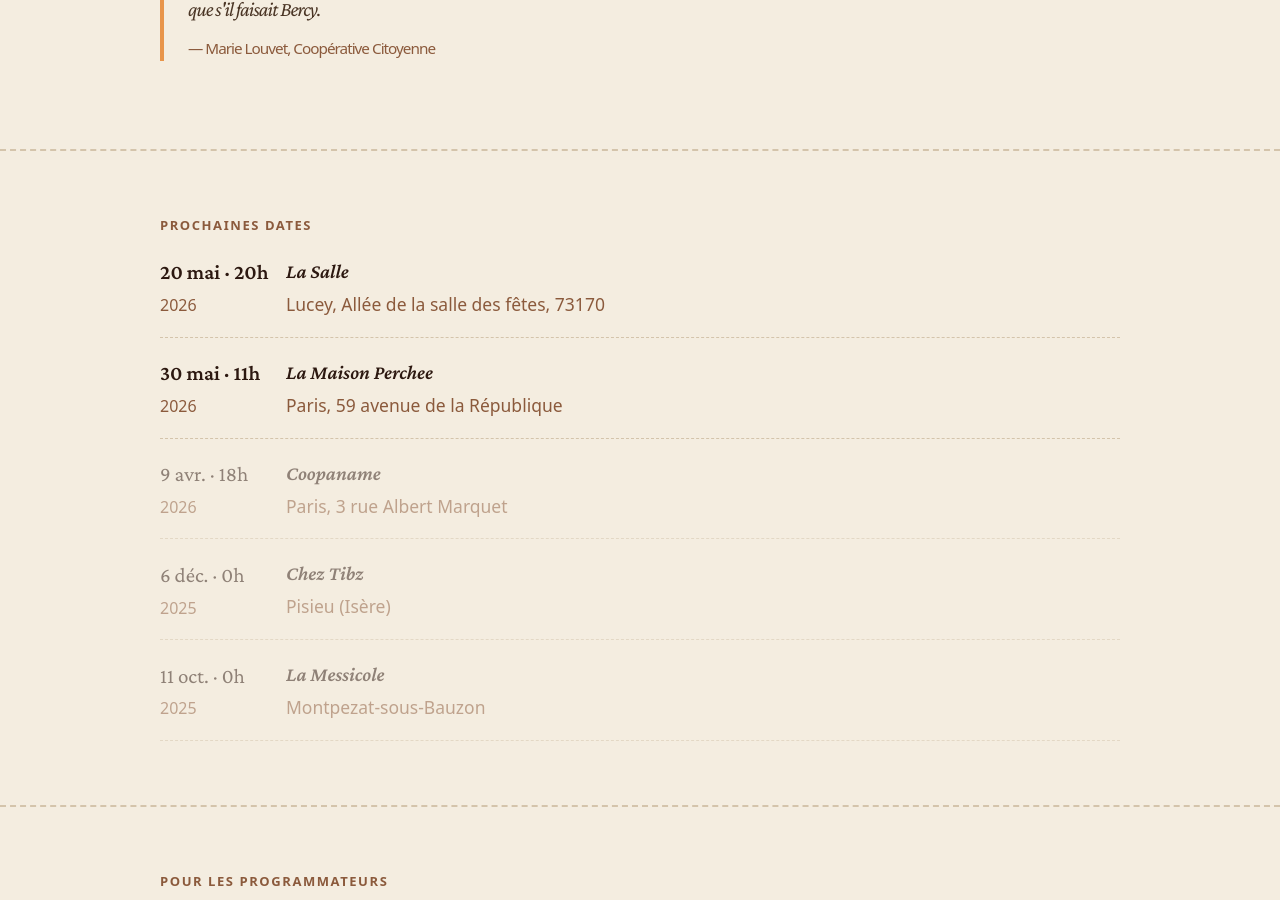
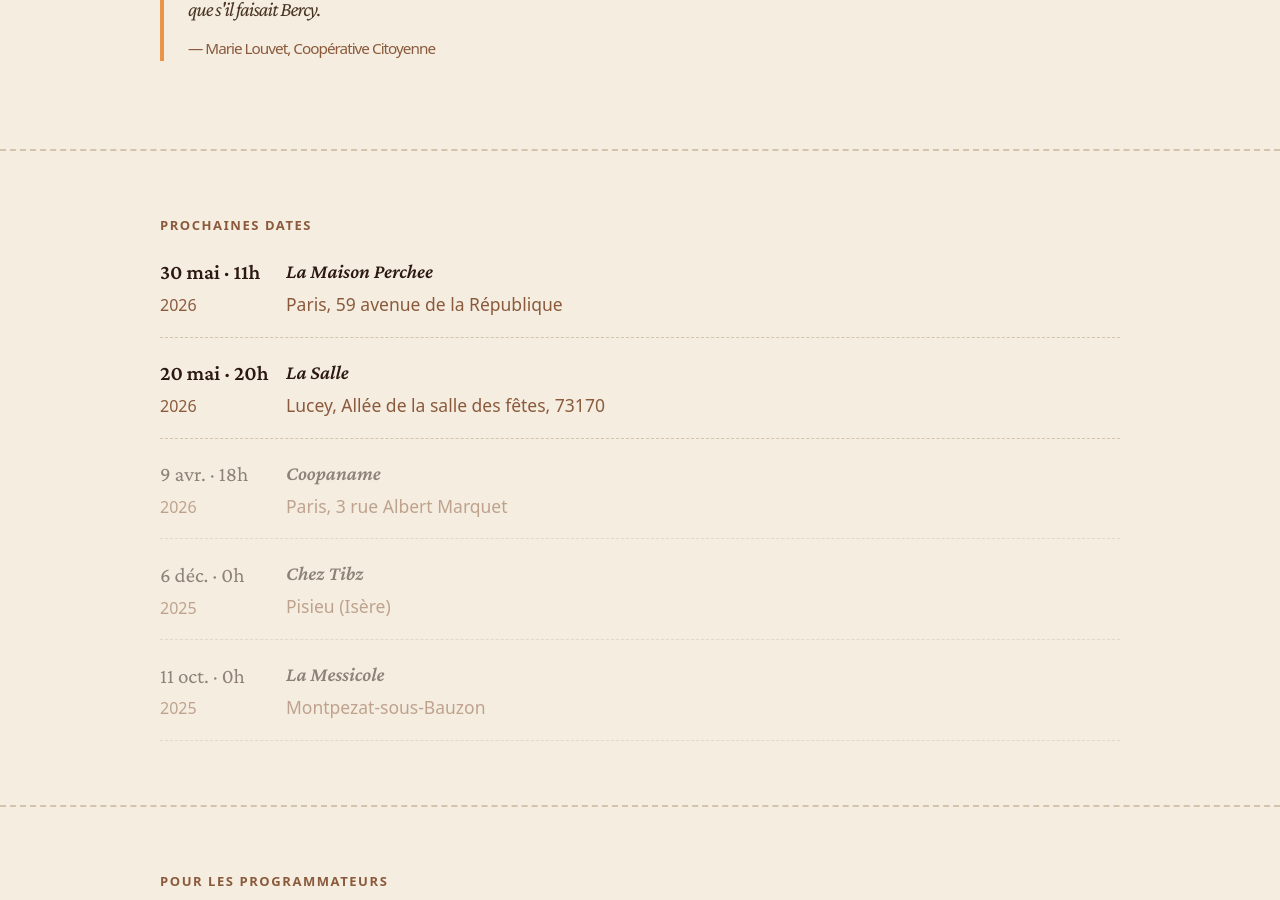
Before and after one commit to MonsieurRobi/monsieurrobi.github.io, a Jekyll site: the page built from 3-bipolaire.md, in a window 1280 px wide and 900 px high, scrolled down 2098 px. Built offline with Jekyll 4.4.1, drawn with Linux system fonts in a browser that asks for light colours.

Commit message:
trie les dates bipolaire de la plus récente à la plus ancienne
Co-Authored-By: Claude Sonnet 4.6 <noreply@anthropic.com>

```diff
--- a/_includes/sections/conf/dates.html
+++ b/_includes/sections/conf/dates.html
@@ -5,7 +5,7 @@
     <p class="conf-label">Prochaines dates</p>
 
     {% assign conf_events = site.posts | where: "propale", "conf" %}
-    {% assign future_events = conf_events | where_exp: "e", "e.date >= site.time" | sort: "date" %}
+    {% assign future_events = conf_events | where_exp: "e", "e.date >= site.time" | sort: "date" | reverse %}
     {% assign past_events = conf_events | where_exp: "e", "e.date < site.time" | sort: "date" | reverse %}
 
     {% if future_events.size > 0 %}
```
